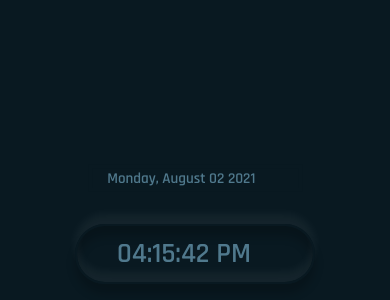
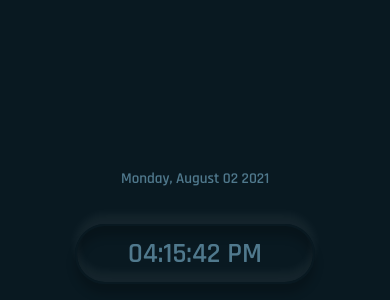
Before and after one commit to tanujashastri/Digital-clock, a plain HTML site: page index.html in a window 390 px wide. Shown: the part 168-468 px from the top of the page. Drawn offline with Linux system fonts and the light colour scheme.

Commit message:
Update styles.css

```diff
--- a/styles.css
+++ b/styles.css
@@ -9,22 +9,28 @@ body{
 }
 .date{
 	position: absolute;
+	text-align: center;
+	display: flex;
+	justify-content: center;
+	align-items: center;
 	top: 38%;
 	left: 50%;
 	transform: translateX(-50%) translateY(-50%);
 	color: #50798d;
 	font-family: 'Rajdhani', sans-serif;
 	font-size: 25px;
-	border: 4px solid #091921;
-
 	padding: 0 15px;
 }
 .clock{
+	width: 35%;
 	position: absolute;
 	top: 50%;
 	left: 50%;
 	transform: translateX(-50%) translateY(-50%);
-
+	text-align: center;
+	display: flex;
+	justify-content: center;
+	align-items: center;
 	font-size: 60px;
 	border: 2px solid #091921;
 	border-radius:50px;
@@ -35,9 +41,11 @@ body{
 	padding: 0 30px;
 }
 
+
 @media screen and (max-width: 992px) {
 	.date{
 		font-size: 25px;
+		width: 60%;
 	}
 
 	.clock{
@@ -46,7 +54,7 @@ body{
 }
 
 
-@media screen and (max-width: 600px) {
+@media screen and (max-width: 700px) {
 	.date{
 		top: 41%;
 		left: 50%;
```
